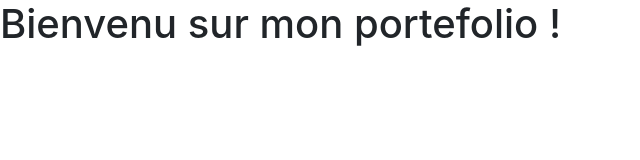
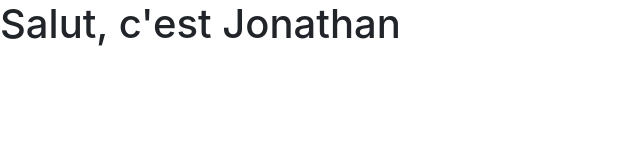
Before and after one commit to ElcoIlombe/portefolio, a plain HTML site: page index.html in a window 1280 px wide. Shown: the whole page, without its empty margins (0-640 px from the left). Drawn offline with nearby package versions, Linux system fonts and the light colour scheme.

Commit message:
Test Netlify

```diff
--- a/index.html
+++ b/index.html
@@ -8,7 +8,7 @@
 
 </head>
 <body>
-    <h1>Bienvenu sur mon portefolio ! </h1>
+    <h1> Salut, c'est Jonathan </h1>
     <!-- BIBLIOTHEQUE EXTERNE SCRIPT CDN -->
     <!-- BOOTSTRAP -->
   <script src="https://code.jquery.com/jquery-3.2.1.slim.min.js" integrity="sha384-KJ3o2DKtIkvYIK3UENzmM7KCkRr/rE9/Qpg6aAZGJwFDMVNA/GpGFF93hXpG5KkN" crossorigin="anonymous"></script>
```
